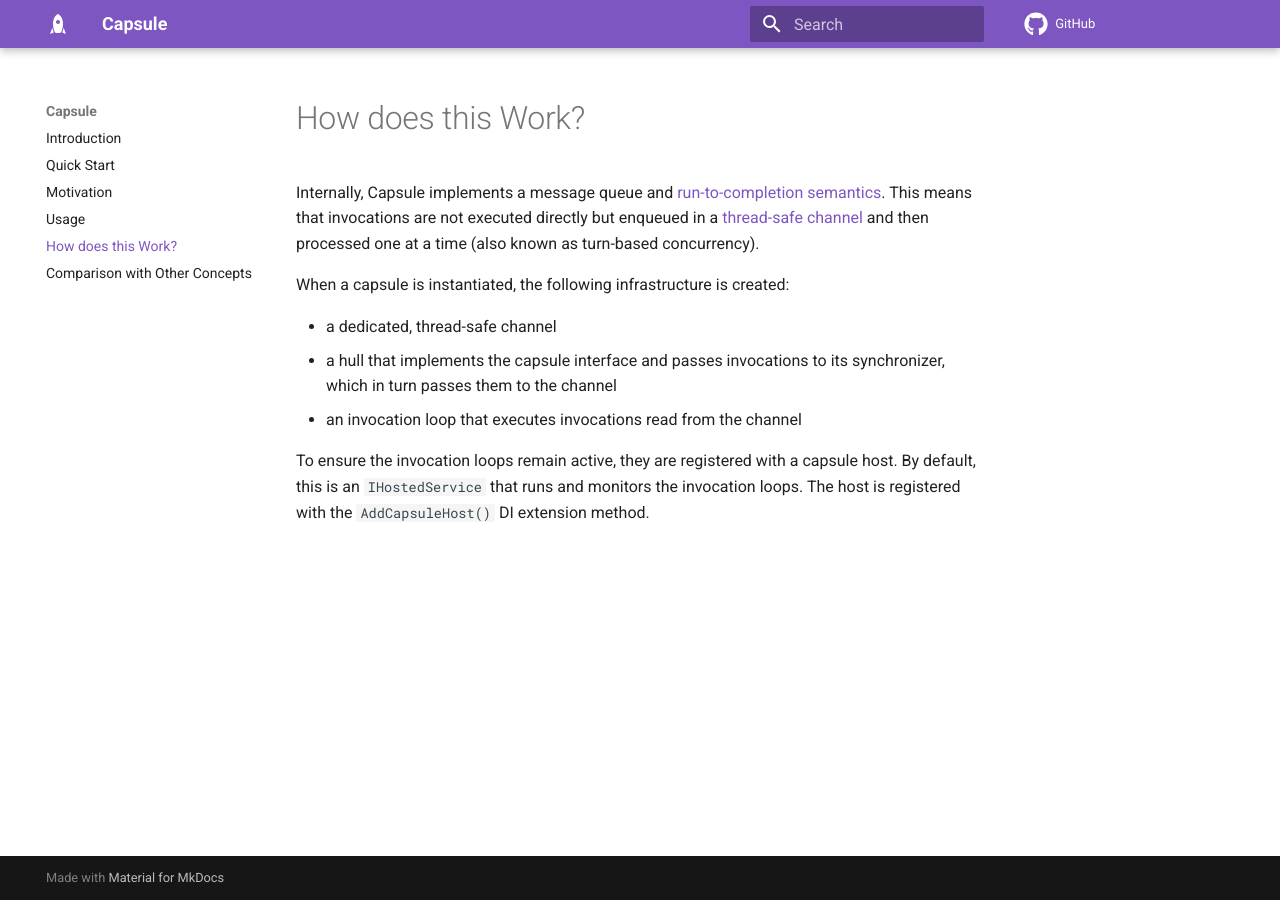
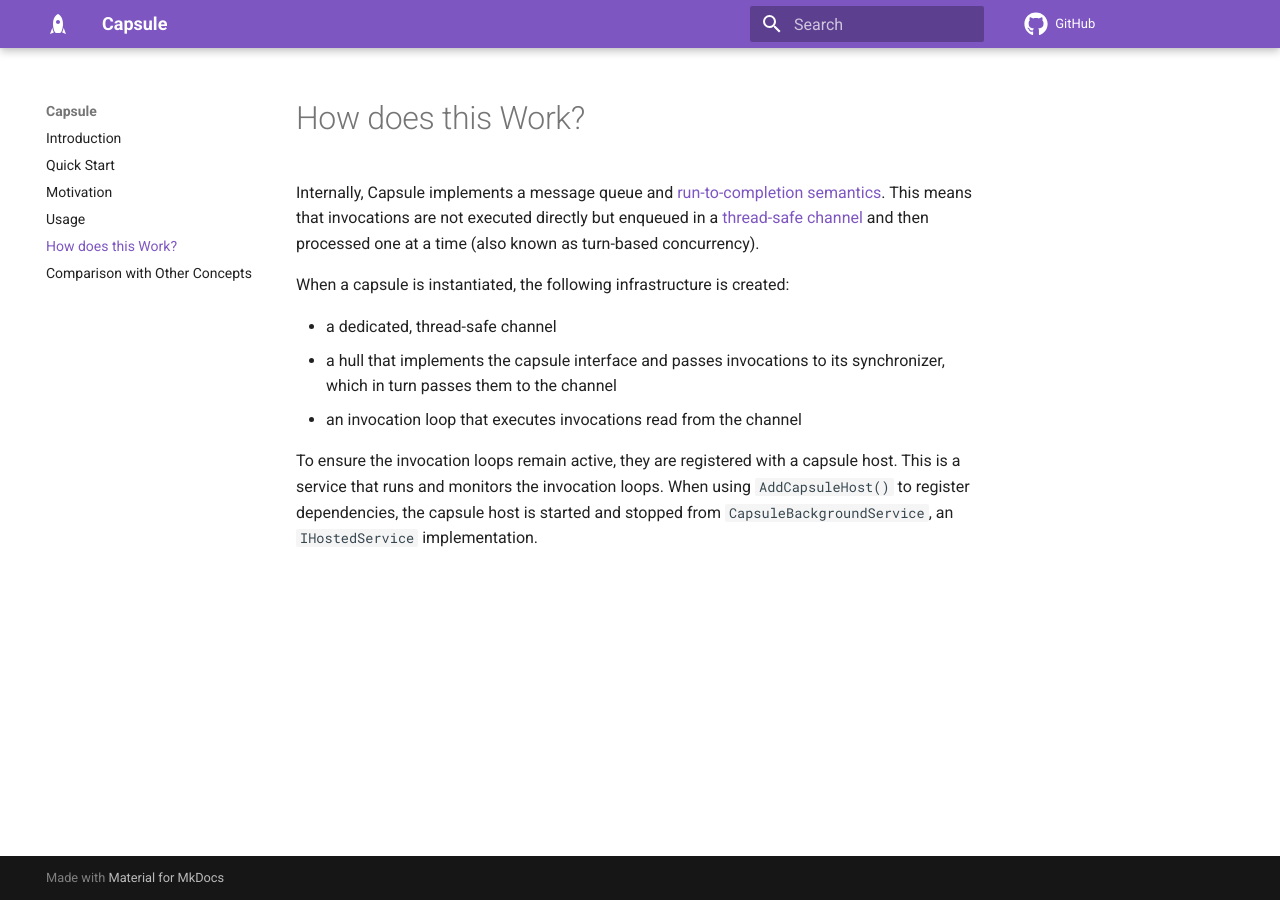
Before and after one commit to thedmi/capsule, an MkDocs documentation site: the page built from docs/docs/40_how_does_this_work.md, in a window 1280 px wide. Built offline with MkDocs 1.6.1 and Material for MkDocs 9.7.7, drawn with Linux system fonts in a browser that asks for light colours; comment, search, counter and statistics services are not loaded.

Commit message:
docs: Fix/clarify documentation

```diff
--- a/docs/docs/40_how_does_this_work.md
+++ b/docs/docs/40_how_does_this_work.md
@@ -9,4 +9,4 @@
 - a hull that implements the capsule interface and passes invocations to its synchronizer, which in turn passes them to the channel
 - an invocation loop that executes invocations read from the channel
 
-To ensure the invocation loops remain active, they are registered with a capsule host. By default, this is an `IHostedService` that runs and monitors the invocation loops. The host is registered with the `AddCapsuleHost()` DI extension method.
+To ensure the invocation loops remain active, they are registered with a capsule host. This is a service that runs and monitors the invocation loops. When using `AddCapsuleHost()` to register dependencies, the capsule host is started and stopped from `CapsuleBackgroundService`, an `IHostedService` implementation.
```
